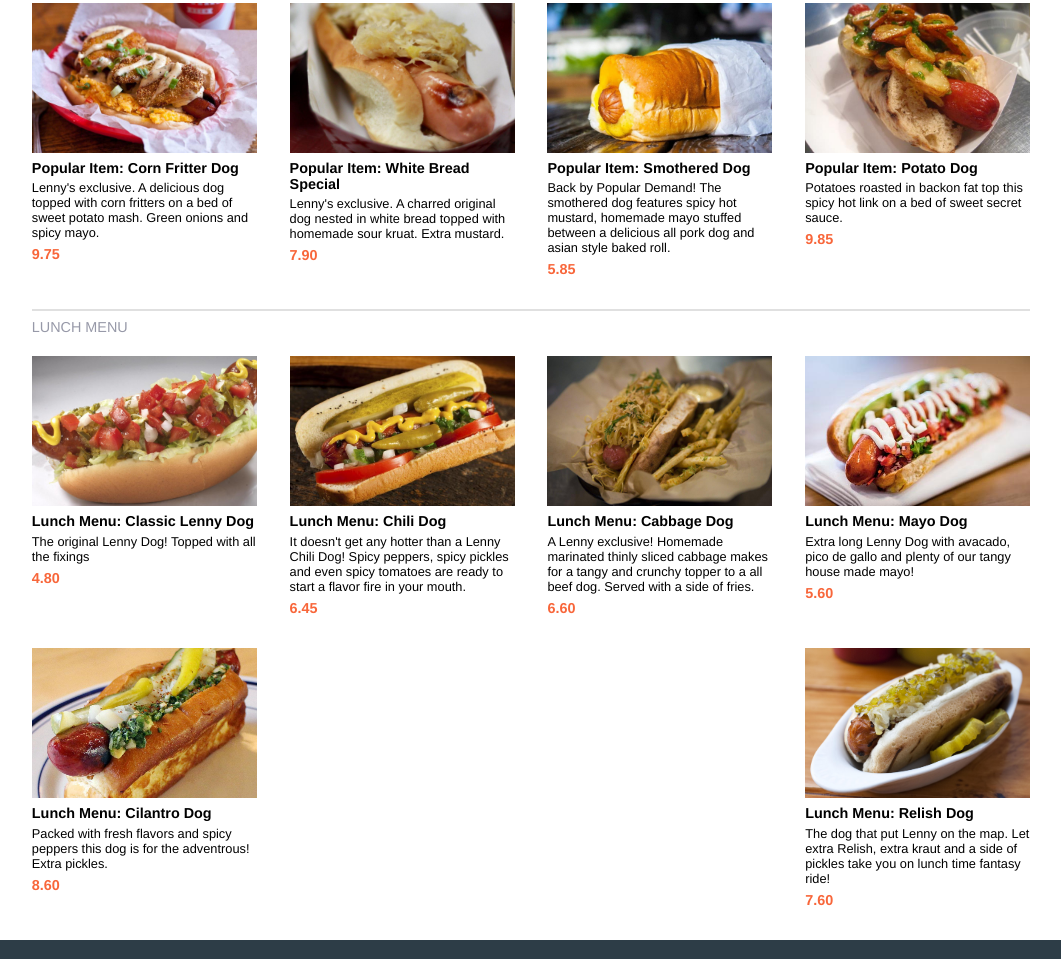
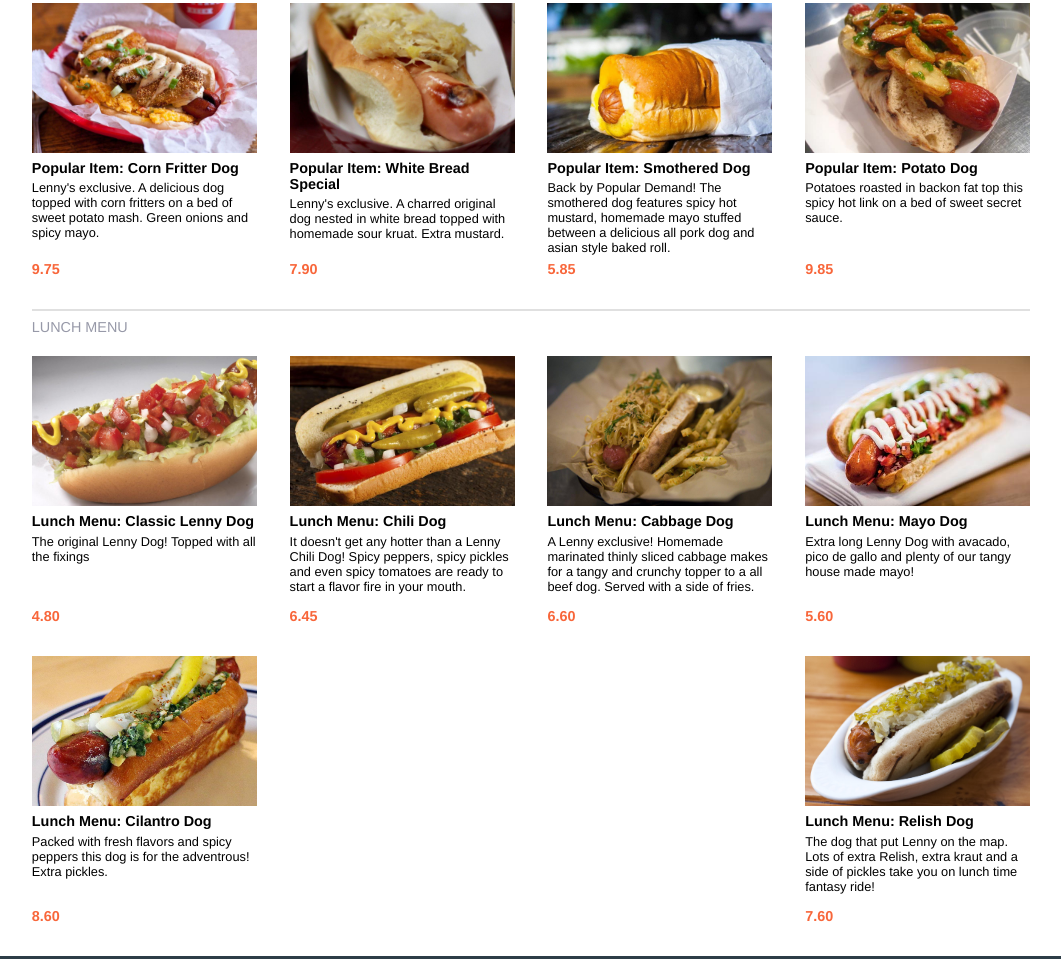
Before and after one commit to brac/portfolio, a plain HTML site: page hotdogs/index.html in a window 1280 px wide. Shown: the part 494-1453 px from the top of the page, without its empty margins (109-1170 px from the left). Drawn offline with nearby package versions, Linux system fonts and the light colour scheme.

Commit message:
adjust card formatting

```diff
--- a/hotdogs/index.html
+++ b/hotdogs/index.html
@@ -36,7 +36,7 @@
     <div class="orderbar">
       <div class="orderbar-item orderbar-left">
         <div class="orderbar-delivery-time"> <span class="orderbar-delivery">Delivery</span> within 38-49 mins</div>
-        <div class="orderbar-hours">Open Now(<a href="#" class="view-hours"> View Available Hours </a>)</div>
+        <div class="orderbar-hours">Open Now (<a href="#" class="view-hours"> View Available Hours </a>)</div>
       </div><!-- orderbar-item orderbar-left -->
 
       <div class="orderbar-item orderbar-orderbutton">
@@ -159,7 +159,7 @@
             </div><!-- menu-item-imgholder -->
 
             <div class="menu-item-name">Lunch Menu: Relish Dog</div>
-            <div class="menu-item-description">The dog that put Lenny on the map. Let extra Relish, extra kraut and a side of pickles take you on lunch time fantasy ride!</div>
+            <div class="menu-item-description">The dog that put Lenny on the map. Lots of extra Relish, extra kraut and a side of pickles take you on lunch time fantasy ride!</div>
             <div class="menu-item-price">7.60</div>
           </div><!-- menu-item -->
         </div><!-- main-menu-items -->
--- a/hotdogs/styles.css
+++ b/hotdogs/styles.css
@@ -342,6 +342,9 @@ body{
 .menu-item{
   width: 225px;
   padding-bottom: 2em;
+  display: flex;
+  flex-direction: column;
+  min-height: 300px;
 }
 
   .menu-item-imgholder{
@@ -390,7 +393,9 @@ body{
     border-bottom: 2px solid rgb(224,224,224);
   }
 
-
+.menu-item-price{
+  margin-top: auto;
+}
 
 
 /* - Footer -------------------------------- */
```
